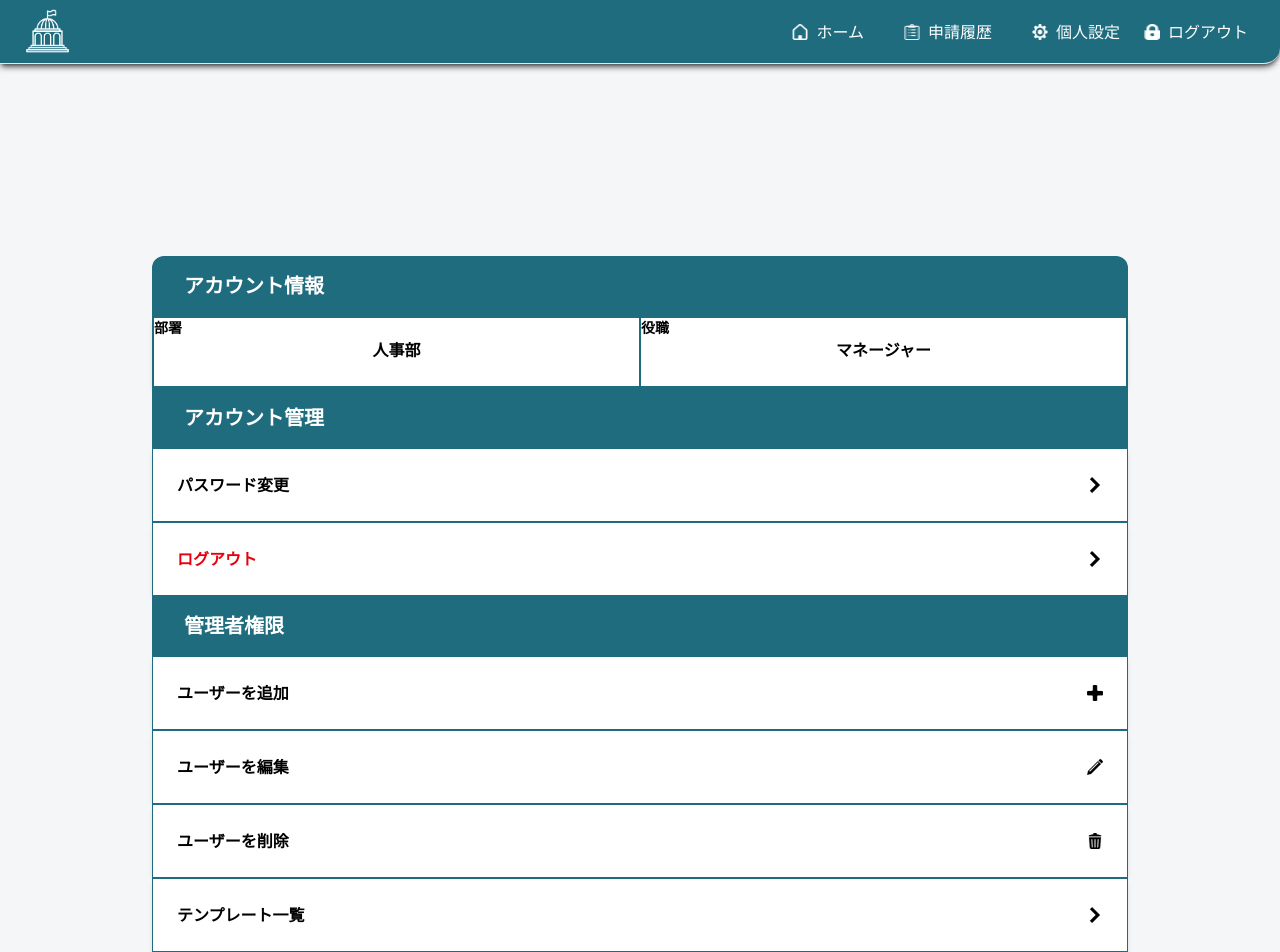
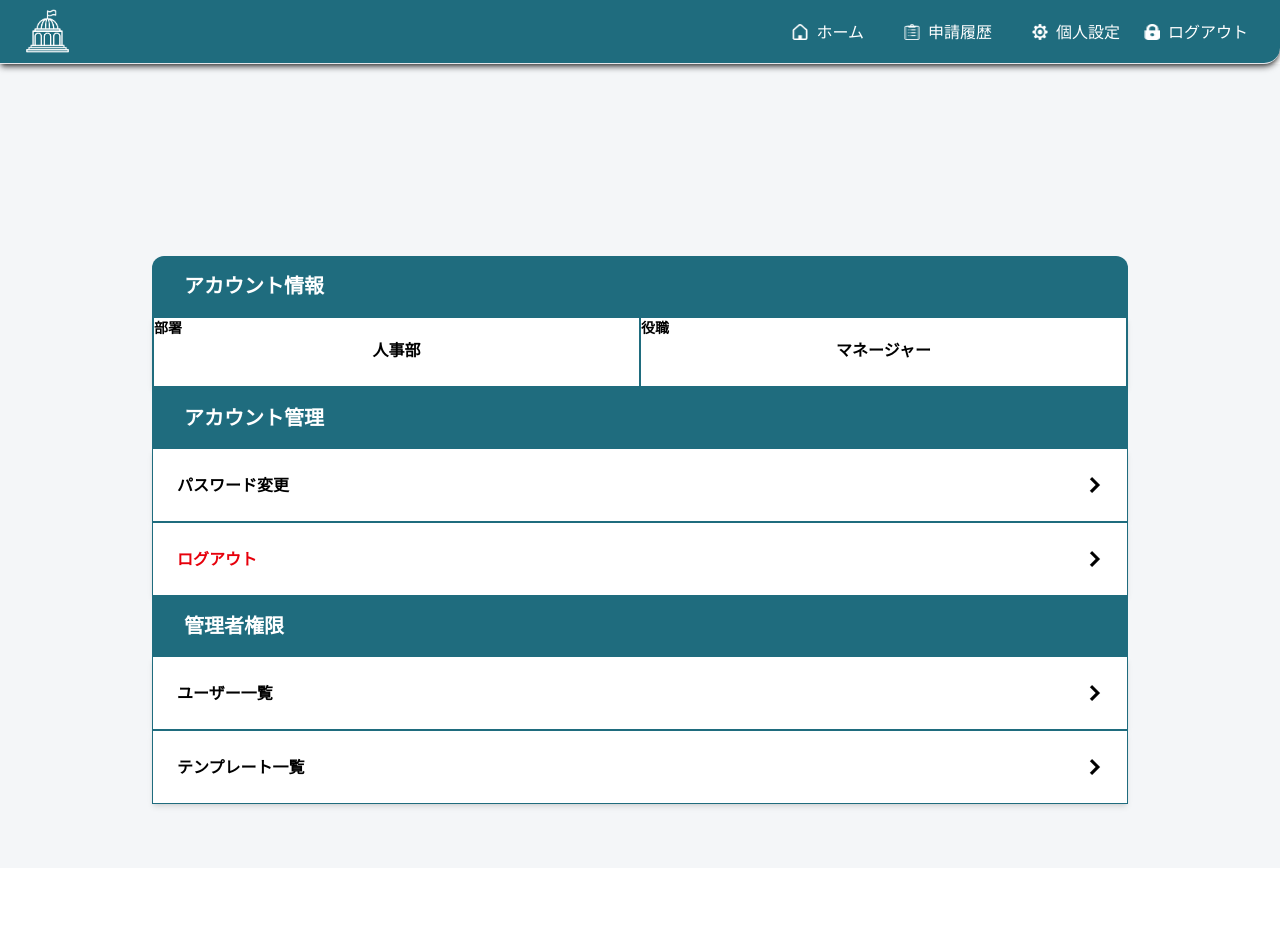
Before and after one commit to harutocom/city-hall-workflow, a Next.js app: page /setup in a window 1280 px wide. Shown: the top 952 px of the page. After the commit the page ends 868 px from the top, so only its background shows below. Built offline with nearby package versions, Linux system fonts and the light colour scheme.

Commit message:
個人設定のページの修正です。確認お願いします。（変更したのは42行目からです）

```diff
--- a/app/(app)/setup/page.tsx
+++ b/app/(app)/setup/page.tsx
@@ -40,16 +40,8 @@ export default function Setup() {
           管理者権限
         </div>
         <button className="flex items-center gap-2 justify-between text-black font-bold bg-white shadow-md border border-[#1F6C7E] p-6 hover:bg-[#DDDDDD]">
-          <span>ユーザーを追加</span>
-          <img src="/Plus.png" alt="Plus" className="w-4 h-4" />
-        </button>
-        <button className="flex items-center gap-2 justify-between text-black font-bold bg-white shadow-md border border-[#1F6C7E] p-6 hover:bg-[#DDDDDD]">
-          <span>ユーザーを編集</span>
-          <img src="/Pen.png" alt="Pen" className="w-4 h-4" />
-        </button>
-        <button className="flex items-center gap-2 justify-between text-black font-bold bg-white shadow-md border border-[#1F6C7E] p-6 hover:bg-[#DDDDDD]">
-          <span>ユーザーを削除</span>
-          <img src="/Trash.png" alt="Trash" className="w-4 h-4" />
+          <span>ユーザー一覧</span>
+          <img src="/Next.png" alt="Next" className="w-4 h-4" />
         </button>
         <button className="flex items-center gap-2 justify-between text-black font-bold bg-white shadow-md border border-[#1F6C7E] p-6 hover:bg-[#DDDDDD]">
           <span>テンプレート一覧</span>
```
